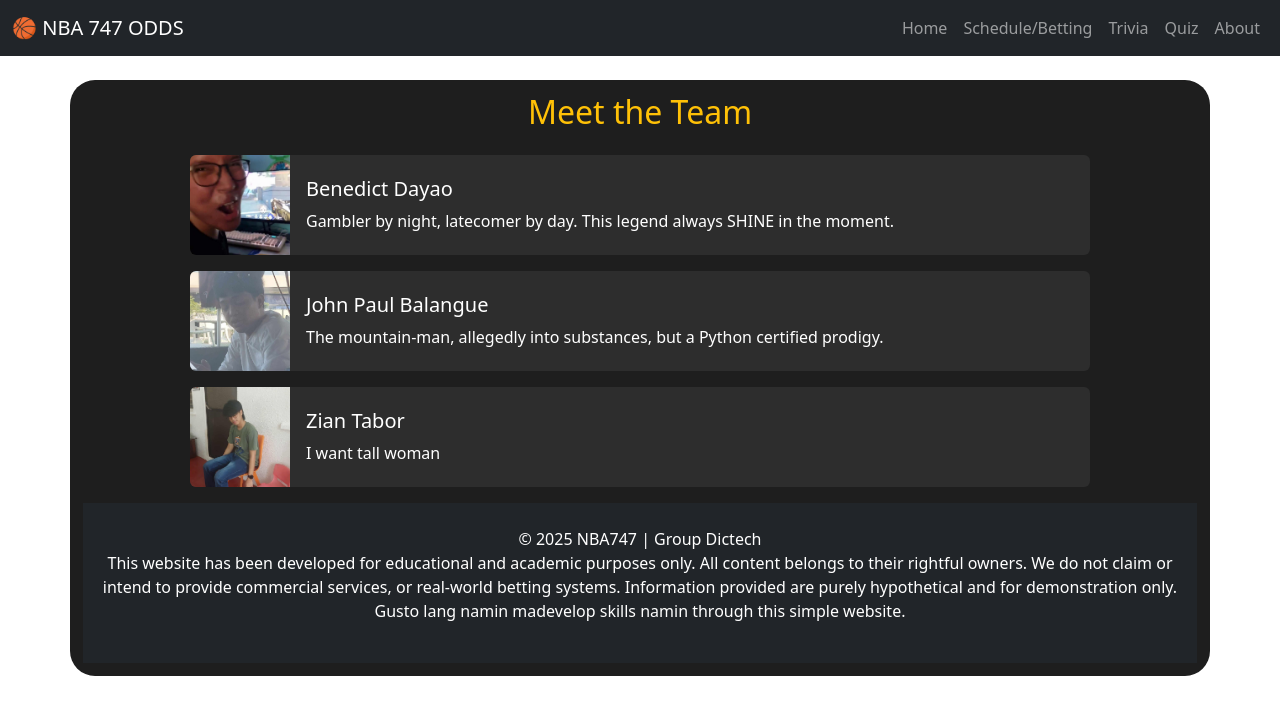
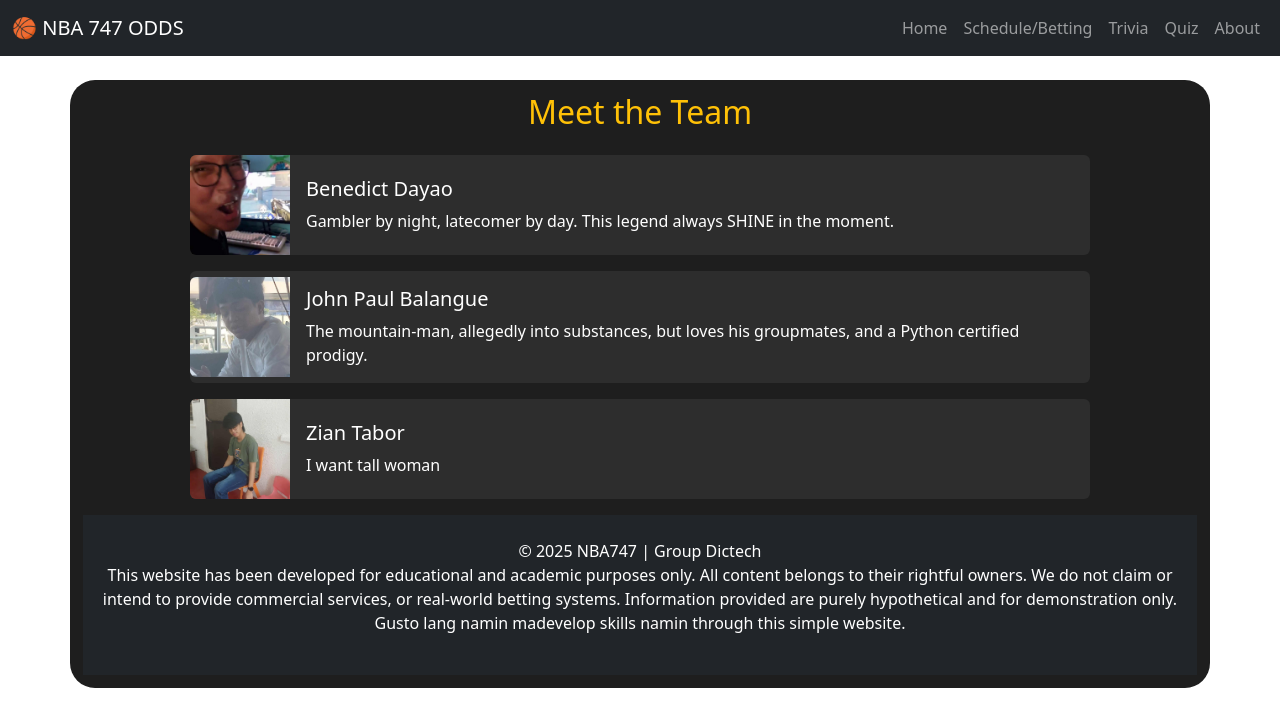
Before and after one commit to Kevindurant845/nba-747-odds, a Vue app: page /about in a window 1280 px wide. Shown: the top 726 px of the page. Built offline with nearby package versions, Linux system fonts and the light colour scheme.

Commit message:
Update john paul

```diff
--- a/src/views/AboutView.vue
+++ b/src/views/AboutView.vue
@@ -16,7 +16,7 @@
       <img src="../assets/Jp.jpg" alt="Profile Picture" class="img-fluid rounded-start" style="width: 100px; height: 100px; object-fit: cover;">
       <div class="card-body">
         <h5 class="card-title text-white">John Paul Balangue</h5>
-        <p class="card-text text-white">The mountain-man, allegedly into substances, but a Python certified prodigy.</p>
+        <p class="card-text text-white">The mountain-man, allegedly into substances, but loves his groupmates, and a Python certified prodigy.</p>
       </div>
     </div>
 
```
